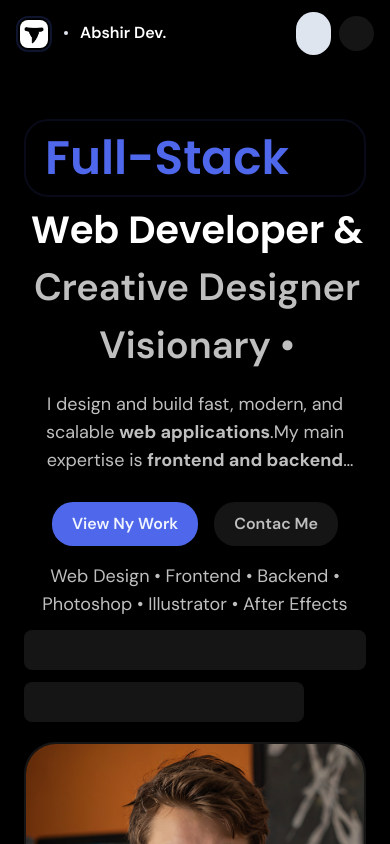
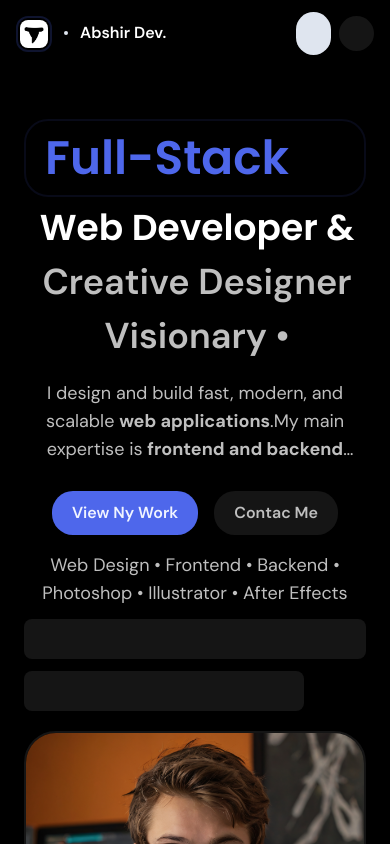
Before and after one commit to mascud22/my-portfolio, a React (Vite) app: page / in a window 390 px wide. Shown: the top 844 px of the page. Built offline with nearby package versions, Linux system fonts and the light colour scheme; some icons are missing.

Commit message:
change again as responsive

```diff
--- a/src/Hero.jsx
+++ b/src/Hero.jsx
@@ -6,8 +6,8 @@ const Hero = () => {
     <div className='w-full h-fit sm:h-130  flex flex-col sm:flex-row items-center gap-3 sm:gap-6  p-3 '>
         <div className='bg-secondary/ flex-1 h-full flex flex-col mb-2'>
           <h1  style={{ fontFamily: 'Poppins, sans-serif' }} className='text-ui-color text-[47px] sm:text-5xl font-semibold flex items-center gap-2 border-2 border-ui-color/10  p-0.5 rounded-3xl w-full sm:w-fit justify-center sm:justify-start'>Full-Stack <QuestionMarkCircleIcon className='size-12 text-text-third'/></h1>
-          <h1  style={{ fontFamily: 'Poppins, sans-serif' }} className='text-text text-[38px] sm:text-5xl ml-1 mt-1 font-semibold  text-center sm:text-left '>Web Developer & <span className=' text-text-third'>Creative Designer Visionary •  </span> </h1>
-          <p className='mt-4 mb-1 text-text-third   text-lg text-center sm:text-left line-clamp-3'>I design and build fast, modern, and scalable <b>web applications</b>.My main expertise is <b>frontend and backend development</b>, supported by strong skills in <b>graphic design</b> and <b>motion design.</b></p>
+          <h1  style={{ fontFamily: 'Poppins, sans-serif' }} className='text-text text-[36px] sm:text-5xl ml-1 mt-1 font-semibold  text-center sm:text-left '>Web Developer & <span className=' text-text-third'>Creative Designer Visionary •  </span> </h1>
+          <p className='mt-4 mb-1 text-text-third   text-lg text-center sm:text-left line-clamp-3 sm:line-clamp-6'>I design and build fast, modern, and scalable <b>web applications</b>.My main expertise is <b>frontend and backend development</b>, supported by strong skills in <b>graphic design</b> and <b>motion design.</b></p>
           <div className='flex items-center gap-4  sm:justify-start w-full justify-center '>
             <button className='mt-6 bg-ui-color text-ui-color-text px-5 py-2.5 rounded-[21px] font-semibold hover:scale-105 transition-all ease-in-out  cursor-pointer'>View Ny Work</button>
             <button className='mt-6  bg-secondary text-text-third px-5 py-2.5 rounded-[21px] font-semibold hover:scale-105 transition-all ease-in-out flex items-center gap-2 '>Contac Me </button>
```
